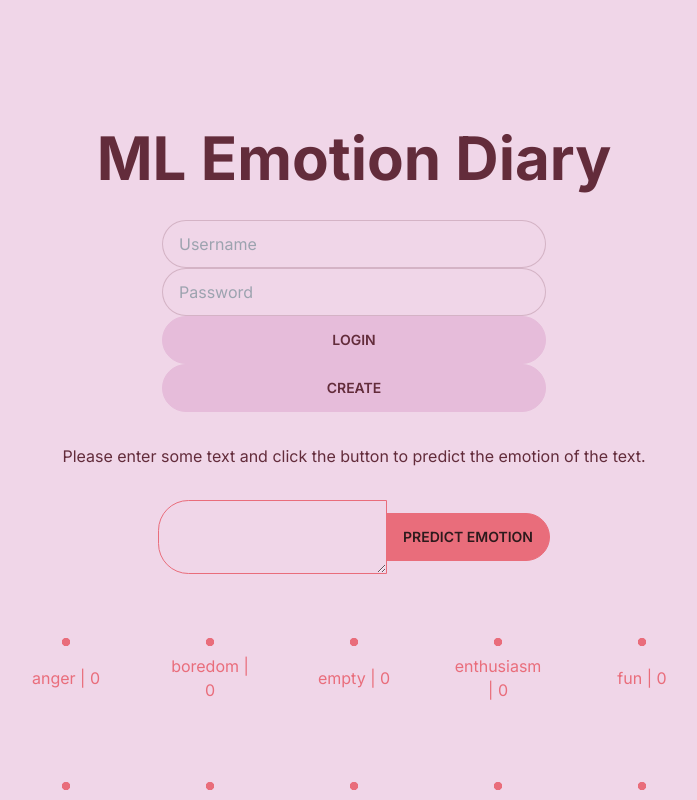
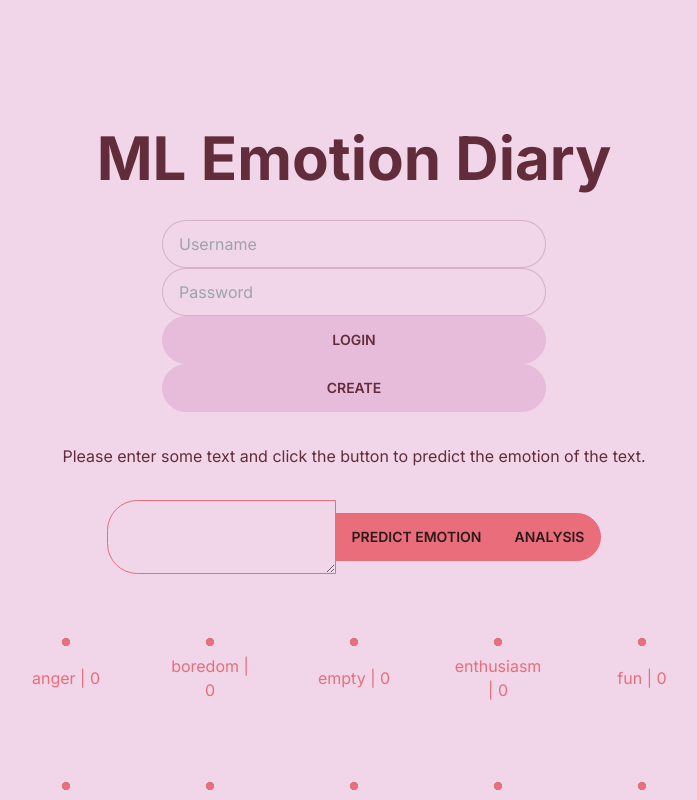
Before and after one commit to TheMaroonHatHacker/mlEmotionDiary, a Next.js app in the folder frontend/: page / in a window 1280 px wide. Shown: the top 800 px of the page, without its empty margins (286-983 px from the left). Built offline with nearby package versions, Linux system fonts and the light colour scheme.

Commit message:
Added password hashing, and validates whether a user exists before sending the query

```diff
--- a/frontend/src/components/loginSystem.tsx
+++ b/frontend/src/components/loginSystem.tsx
@@ -32,6 +32,8 @@ export const LoginSystem = (props: {setter: Dispatch<SetStateAction<string | nul
       } catch (error) {
         console.error("Failed to set item in localStorage:", error);
       }
+    } else {
+      props.setter("invalid")
     }
   };
   const handleRegister = async () => {
--- a/frontend/src/components/userInput.tsx
+++ b/frontend/src/components/userInput.tsx
@@ -37,7 +37,7 @@ export const UserInput = (props: {userName: string | null}) => {
   const [inputText, setInputText] = useState("");
   const usrName = props.userName;
   console.log(usrName);
-  const handleClick = async () => {
+  const handlePredict = async () => {
     if (inputText === "") {
       setStatus("please enter some text");
     } else {
@@ -46,7 +46,7 @@ export const UserInput = (props: {userName: string | null}) => {
       form.append("text", inputText);
       form.append("username", usrName);
       const response = await fetch(
-        `http://127.0.0.1:8000/predict`,
+        `http://127.0.0.1:8000/ai/predict`,
         {
           method: "POST",
           body: form,
@@ -73,11 +73,49 @@ export const UserInput = (props: {userName: string | null}) => {
     }
   };
 
+  const handleAnalysis = async () => {
+    setStatus("Loading...")
+    const form = new FormData()
+    form.append("username", usrName);
+      const response = await fetch(
+        `http://127.0.0.1:8000/ai/analysis`,
+        {
+          method: "POST",
+          body: form,
+        }
+      );
+      const data = await response.json();
+      if (data["error"]) {
+        setStatus("No data found")
+      } else {
+        setEmotions(data);
+        setStatus("Data Loaded");
+        const emotion = [
+        "anger",
+        "boredom",
+        "empty",
+        "enthusiasm",
+        "fun",
+        "happiness",
+        "hate",
+        "love",
+        "neutral",
+        "relief",
+        "sadness",
+        "suprise",
+        "worry",
+      ];
+      }
+
+
+  }
+
   return (
     <div className="">
       <div className="justify-center items-center flex join join-horizontal">
       <textarea className="textarea textarea-primary join-item" type="text" value={inputText} onChange={(e) => setInputText(e.target.value)} />
-            <button className="btn btn-primary join-item" onClick={handleClick}>Predict Emotion</button>
+            <button className="btn btn-primary join-item" onClick={handlePredict}>Predict Emotion</button>
+            <button className="btn btn-primary join-item" onClick={handleAnalysis}>Analysis</button>
       </div>
       <div className="text-center justify-center m-8">
         <p>{status}</p>
```
Also changed, not shown: 1 other file (tests, documents, lock files or other folders).
